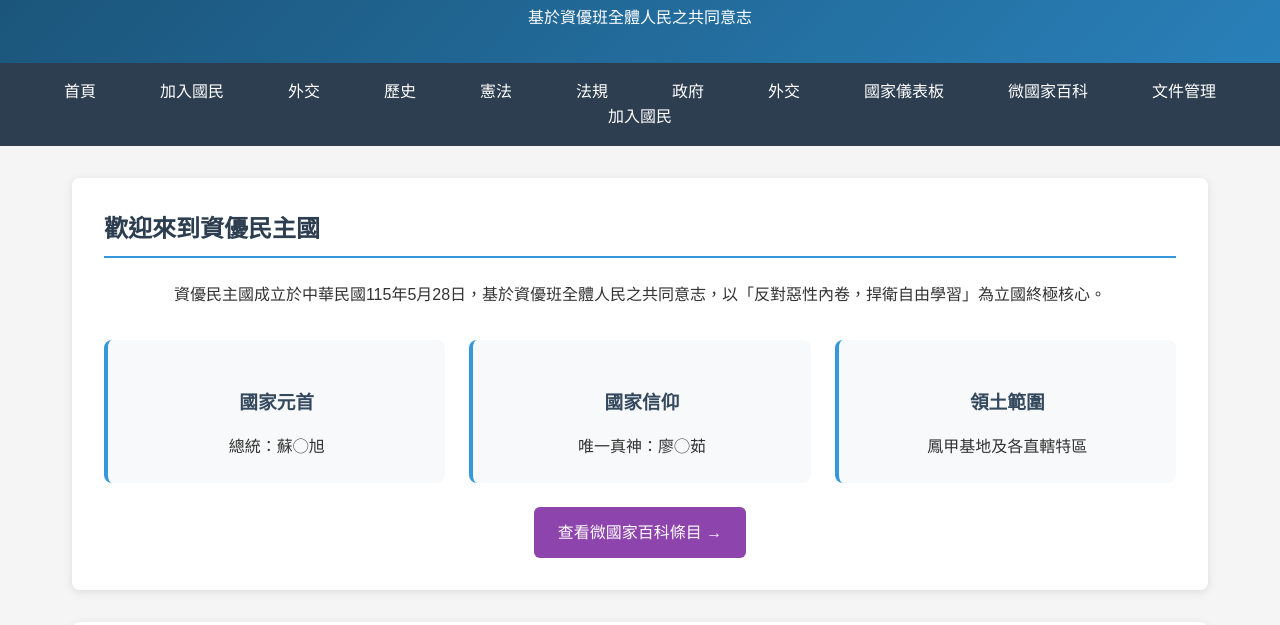
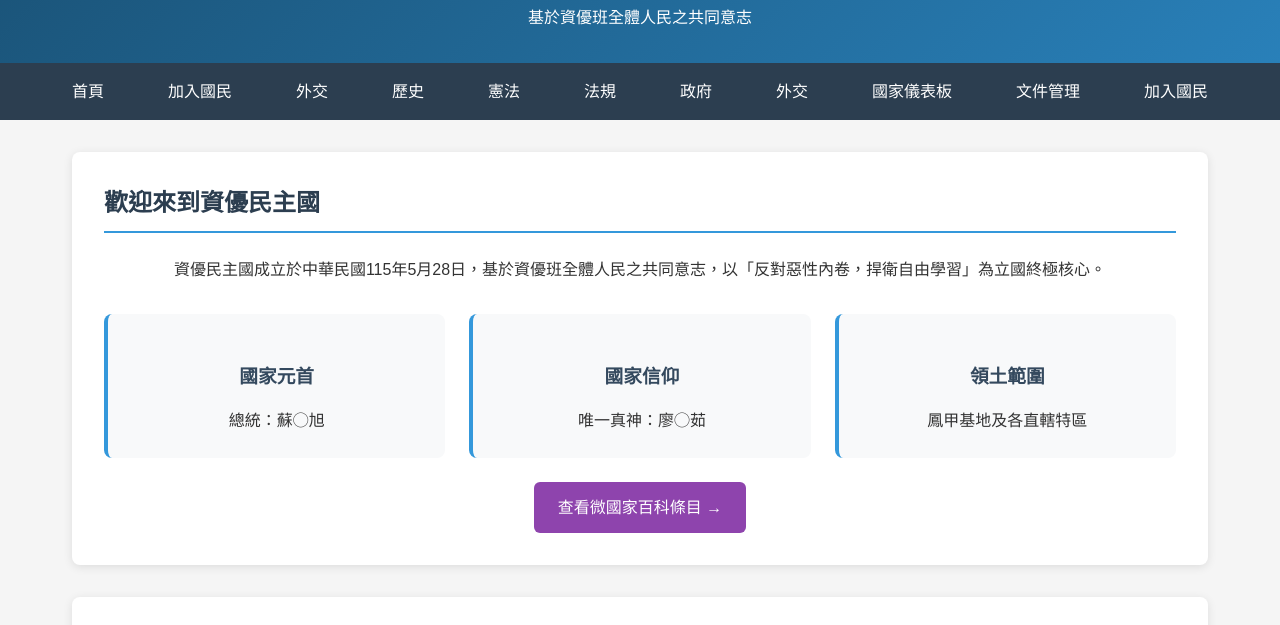
Before and after one commit to pengjun0429/ziyou-democracy, a plain HTML site: page index.html in a window 1280 px wide. Shown: the part 99-724 px from the top of the page. Drawn offline with Linux system fonts and the light colour scheme.

Commit message:
Update index.html

```diff
--- a/index.html
+++ b/index.html
@@ -26,7 +26,6 @@
             <li><a href="#government">政府</a></li>
             <li><a href="#diplomacy">外交</a></li>
             <li><a href="#dashboard">國家儀表板</a></li>
-            <li><a href="micronation-wiki.html">微國家百科</a></li>
             <li><a href="document-manager.html">文件管理</a></li>
             <li><a href="#join">加入國民</a></li>
         </ul>
```
